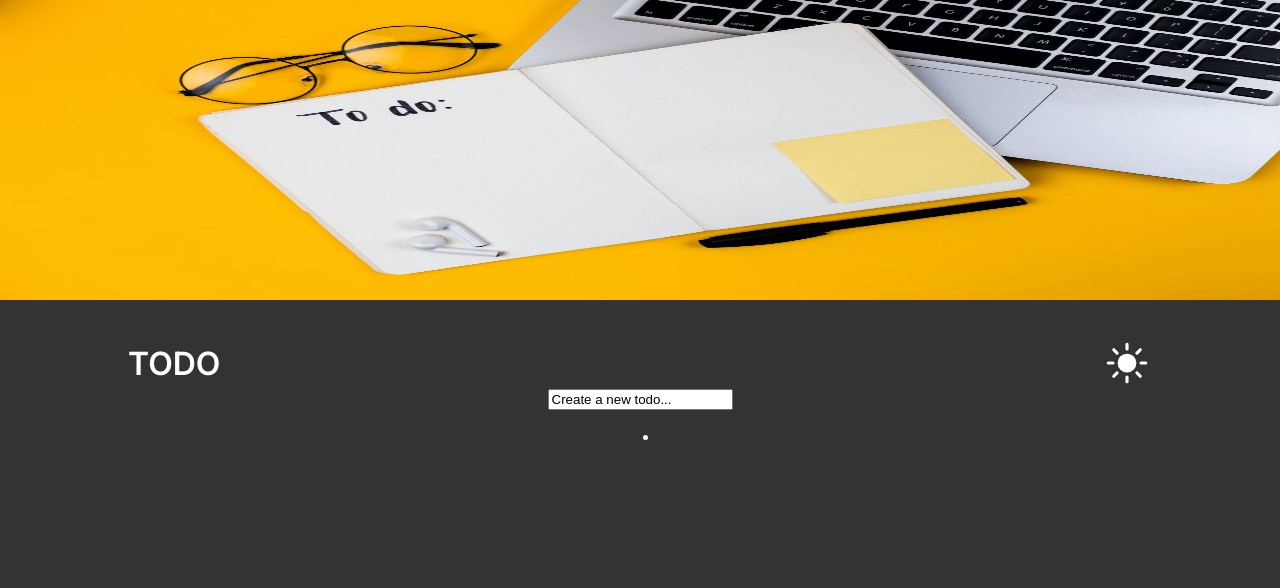
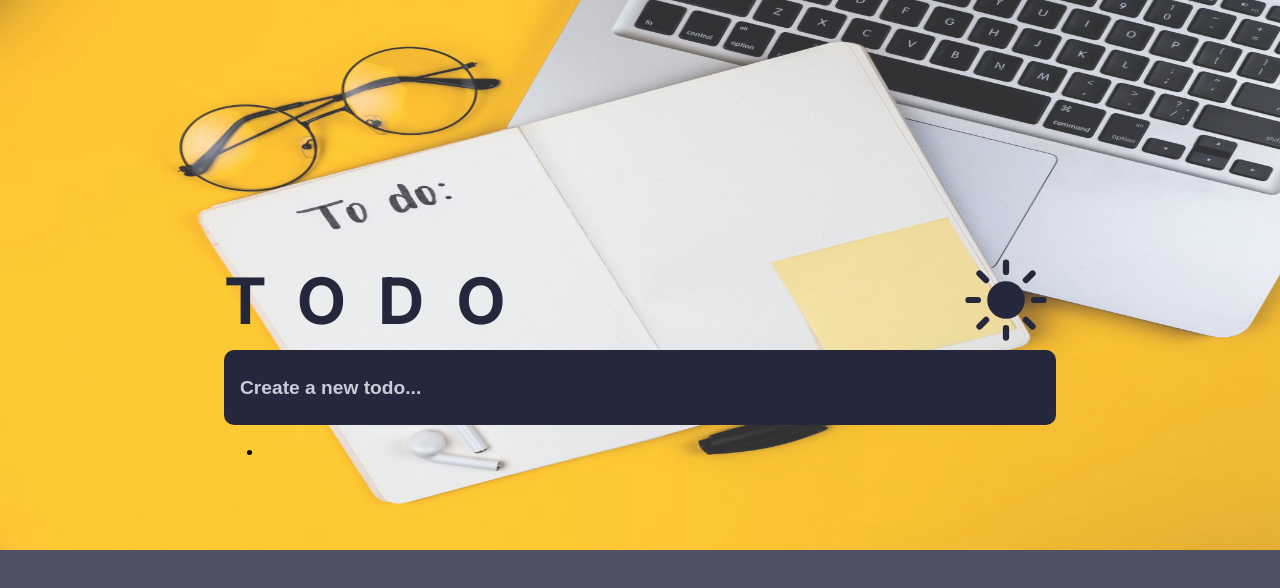
Before and after one commit to brettl1991/totdo-next, a Next.js app: page / in a window 1280 px wide. Shown: the top 588 px of the page. Built offline with nearby package versions, Linux system fonts and the light colour scheme.

Commit message:
feat: make icon component more generic, add icontypes, style icon, add new html structure to homepage, change svgs style, style input filed and page text

```diff
--- a/src/app/page.tsx
+++ b/src/app/page.tsx
@@ -5,44 +5,66 @@ import Input from "@/components/Input/input";
 import Text from "@/components/Text/text";
 import TodoList from "@/components/TodoList/todoList";
 import styled from "styled-components";
+import SunIcon from "../../public/icons/sun.svg";
 
 export default function Home() {
   return (
     <main>
       <SMainContainer>
+        <BackgroundImageContainer>
+          <BackgroundImage />
+        </BackgroundImageContainer>
+        <ContentContainer>
           <STopContainer>
             <Text />
-          <Icon />
+            <Icon src={SunIcon} />
           </STopContainer>
           <Input />
           <div>
             <TodoList />
           </div>
+        </ContentContainer>
       </SMainContainer>
     </main>
   );
 }
 
 const SMainContainer = styled.div`
-  color: #fff;
-
-  background-image: url("./todo.jpeg");
+  position: relative;
   height: 100vh;
-  background-size: 100% 300px;
-  background-repeat: no-repeat;
-  background-color: #333;
   display: flex;
   flex-direction: column;
   align-items: center;
-  justify-content: center;
+  justify-content: flex-start;
+`;
+
+const ContentContainer = styled.div`
+  position: relative;
+  z-index: 1;
 `;
 
 const STopContainer = styled.div`
-  font-size: 2rem;
-  font-weight: 600;
-  min-width: 1024px;
-  margin: 0 auto;
+  min-width: 800px;
+  margin-top: 250px;
   display: flex;
   justify-content: space-between;
   align-items: center;
 `;
+
+const BackgroundImageContainer = styled.div`
+  position: absolute;
+  top: 0;
+  left: 0;
+  width: 100%;
+  height: 100%;
+`;
+
+const BackgroundImage = styled.div`
+  width: 100%;
+  height: 100%;
+  background-image: url("./todo.jpeg");
+  background-size: 100% 550px;
+  background-repeat: no-repeat;
+  opacity: 0.8;
+  background-color: #25273c;
+`;
--- a/src/components/Icon/icon.tsx
+++ b/src/components/Icon/icon.tsx
@@ -1,25 +1,19 @@
 import styled from "styled-components";
-import SunIcon from "../../../public/icons/sun.svg";
-import MoonIcon from "../../../public/icons/moon.svg";
+import { TIconType } from "./icon.type";
+import Image from "next/image";
 
-const Icon = () => {
+const Icon = ({ src }: TIconType) => {
   return (
-    <SIcon>
-      <SSun src={SunIcon.src} alt="sun" />
-      <SMoon src={MoonIcon.src} alt="moon" />
-    </SIcon>
+    <SWrapper>
+      <Image src={src} alt="icon" fill={true} />
+    </SWrapper>
   );
 };
 
 export default Icon;
 
-const SIcon = styled.div`
-  width: 50px;
-  height: 50px;
+const SWrapper = styled.div`
+  position: relative;
+  width: 100px;
+  height: 100px;
 `;
-
-const SSun = styled.img``;
-
-const SMoon = styled.img`
-  display: none;
-`;
--- /dev/null
+++ b/src/components/Icon/icon.type.ts
@@ -0,0 +1,3 @@
+export type TIconType = {
+  src: string;
+};
--- a/src/components/Input/input.tsx
+++ b/src/components/Input/input.tsx
@@ -1,9 +1,27 @@
+import styled from "styled-components";
+
 const Input = () => {
   return (
-    <form>
-      <input type="text" value="Create a new todo..." />
-    </form>
+    <SForm>
+      <SInput type="text" value="Create a new todo..." />
+    </SForm>
   );
 };
 
 export default Input;
+
+const SForm = styled.form`
+  display: flex;
+  height: 75px;
+`;
+
+const SInput = styled.input`
+  padding: 1rem;
+  background-color: #25273c;
+  width: 800px;
+  color: #cbccd6;
+  font-weight: bold;
+  font-size: 1.2rem;
+  border-radius: 10px;
+  border: none;
+`;
--- a/src/components/Text/text.tsx
+++ b/src/components/Text/text.tsx
@@ -1,5 +1,14 @@
+import styled from "styled-components";
+
 const Text = () => {
-  return <div>TODO</div>;
+  return <STitle>TODO</STitle>;
 };
 
 export default Text;
+
+const STitle = styled.div`
+  color: #25273c;
+  font-size: 4rem;
+  font-weight: 700;
+  letter-spacing: 2rem;
+`;
```
Also changed, not shown: public/icons/moon.svg, public/icons/sun.svg. Lines whose indentation alone changed are shown as unchanged.
